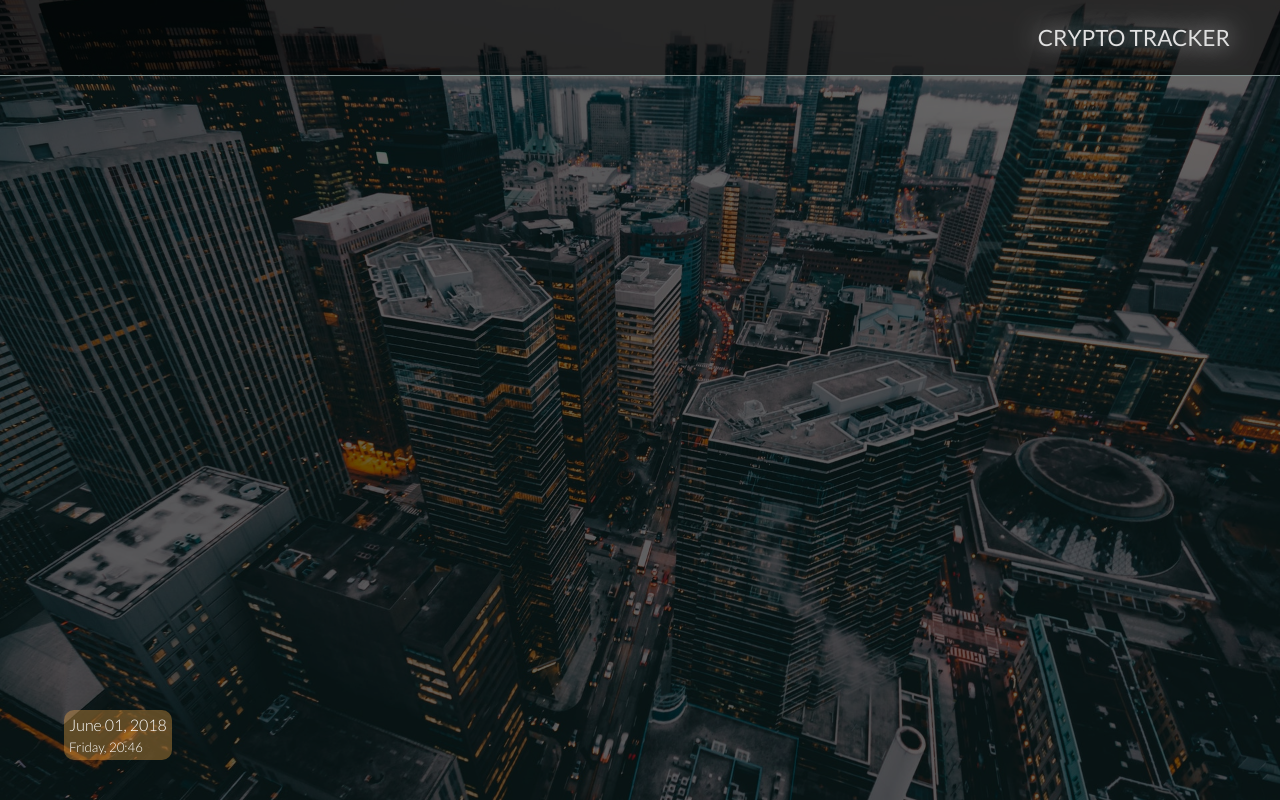
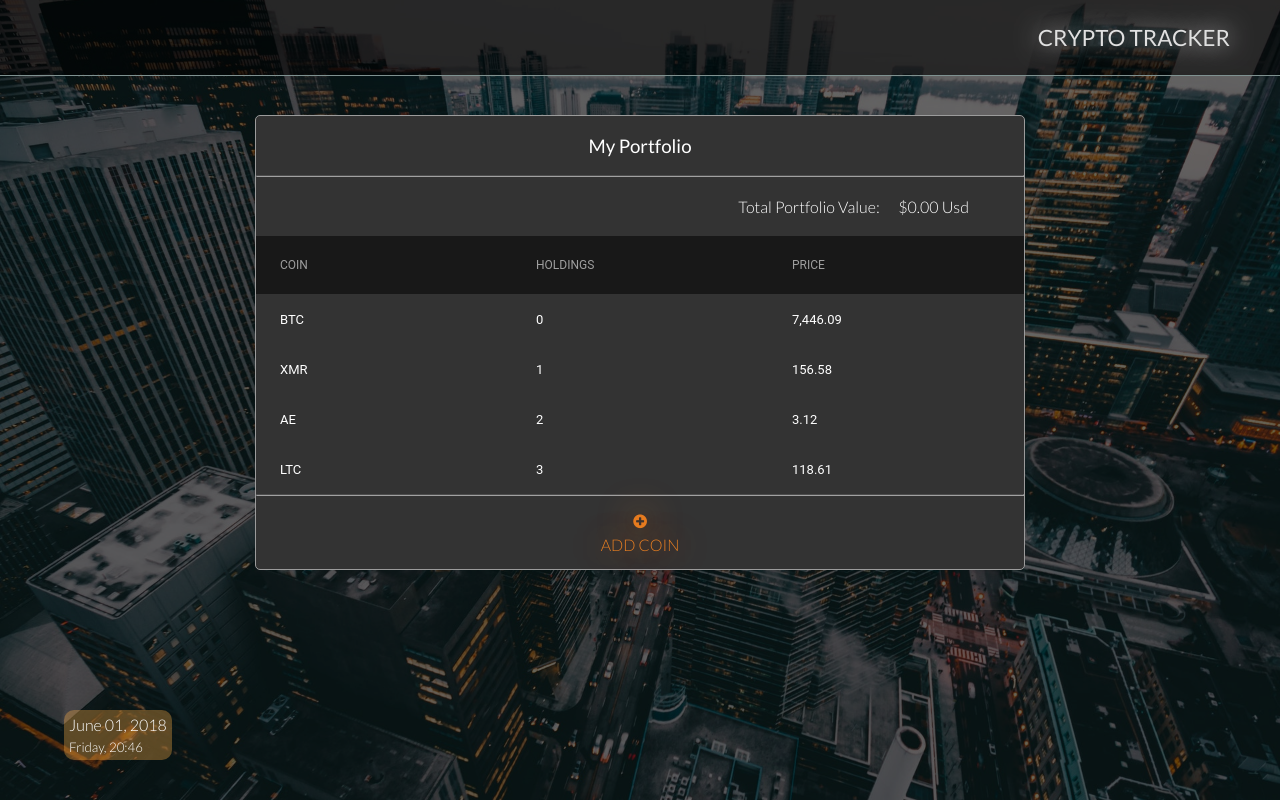
Before and after one commit to EugeCos/crypto-tracker, a React (Create React App) app: page / in a window 1280 px wide. Built offline with nearby package versions, Linux system fonts and the light colour scheme; no server answers.

Commit message:
finalized styling

```diff
--- a/package.json
+++ b/package.json
@@ -4,6 +4,7 @@
   "private": true,
   "dependencies": {
     "axios": "^0.18.0",
+    "font-awesome": "^4.7.0",
     "material-ui": "^0.20.1",
     "moment": "^2.22.1",
     "react": "^16.4.0",
--- a/src/App.css
+++ b/src/App.css
@@ -8,11 +8,12 @@ body {
 }
 
 .bg-image {
-    position: absolute;
+    position: fixed;
     background: url("/img/bg.jpeg");
     background-size: cover;
     background-position: center;
     width: 100%;
     height: 100vh;
-    opacity: 0.4
+    opacity: 0.4;
+    z-index: -1
 }
--- a/src/App.js
+++ b/src/App.js
@@ -2,7 +2,7 @@ import React, { Component } from "react";
 
 // -----------COMPONENTS-----------
 import Navbar from "./components/Navbar/Navbar";
-import Timer from "./components/Timer/Timer";
+import View from "./components/View/View";
 
 // ----------CSS----------
 import "./App.css";
@@ -13,7 +13,7 @@ class App extends Component {
       <div>
         <div className="bg-image" />
         <Navbar />
-        <Timer className="timer-container" />
+        <View />
       </div>
     );
   }
--- /dev/null
+++ b/src/components/CurrencyContainer/CurrencyContainer.css
@@ -0,0 +1,54 @@
+.currency-container {
+    width: 60%;
+    height: auto;
+    min-height: 400px;
+    border: 1px solid rgb(155, 155, 155);
+    border-radius: 5px;
+    background: #333;
+    color: #fff;
+    margin: 40px;
+    /* opacity: 0.9; */
+}
+
+h3 {
+    font-weight: 400;
+    text-align: center;
+}
+
+hr {
+    margin: 0;
+    border-color: rgb(161, 161, 161)
+}
+
+.total-value-line {
+    display: flex;
+    justify-content: flex-end;
+    padding: 15px 50px
+}
+
+.add-coin {
+    cursor: pointer;
+    text-align: center;
+    width: 12%;
+    align-items: center;
+    color: #e67e22;
+    text-shadow: 0 0 35px #e67e22;
+    z-index: 100;
+    border-radius: 5px;
+    padding: 0 10px;
+    margin: 15px auto;
+}
+
+.fa {
+    /* margin: 0 5px 0 0; */
+}
+
+/* -----------TABLE STYLES----------- */
+
+.table-row {
+    color: #fff !important;
+}
+
+.table-row:hover {
+    background-color: rgb(65, 65, 65)
+}
--- /dev/null
+++ b/src/components/CurrencyContainer/CurrencyContainer.js
@@ -0,0 +1,113 @@
+import React, { Component } from "react";
+
+// ---------MATERIAL UI---------
+import {
+  Table,
+  TableBody,
+  TableHeader,
+  TableHeaderColumn,
+  TableRow,
+  TableRowColumn
+} from "material-ui/Table";
+
+// ---------CSS---------
+import "./CurrencyContainer.css";
+
+const tableData = [
+  {
+    name: "BTC",
+    status: "7,446.09"
+  },
+  {
+    name: "XMR",
+    status: "156.58"
+  },
+  {
+    name: "AE",
+    status: "3.12"
+  },
+  {
+    name: "LTC",
+    status: "118.61"
+  }
+];
+
+export default class CurrencyContainer extends Component {
+  constructor() {
+    super();
+    this.state = {
+      totalPortfolioValue: "0.00"
+    };
+  }
+
+  getRates = () => {
+    let url =
+      "https://min-api.cryptocompare.com/data/price?fsym=BTC&tsyms=USD,JPY,EUR";
+
+    fetch(url)
+      .then(resp => console.log(resp.json()))
+      .catch(error => console.log(error));
+  };
+
+  addCoin = () => {
+    console.log("Added a coin");
+  };
+
+  componentWillMount() {
+    this.getRates();
+  }
+  render() {
+    const { totalPortfolioValue } = this.state;
+
+    return (
+      <div className="currency-container">
+        <h3>My Portfolio</h3>
+        <hr />
+        <div className="total-value-line">
+          <h4>
+            Total Portfolio Value:&nbsp;&nbsp;&nbsp;&nbsp;&nbsp; ${
+              totalPortfolioValue
+            }
+            &nbsp;Usd
+          </h4>
+        </div>
+        <Table style={{ backgroundColor: "#333", borderCollapse: "separate" }}>
+          <TableHeader
+            style={{
+              backgroundColor: "rgb(24, 24, 24)"
+            }}
+            adjustForCheckbox={false}
+            displaySelectAll={false}>
+            <TableRow>
+              <TableHeaderColumn tooltip="Coin Name and Logo">
+                COIN
+              </TableHeaderColumn>
+              <TableHeaderColumn tooltip="Your Holdings">
+                HOLDINGS
+              </TableHeaderColumn>
+              <TableHeaderColumn tooltip="Coin Price">PRICE</TableHeaderColumn>
+            </TableRow>
+          </TableHeader>
+          <TableBody displayRowCheckbox={false}>
+            {tableData.map((row, index) => (
+              <TableRow
+                className="table-row"
+                key={index}
+                displayBorder={false}
+                selectable={false}>
+                <TableRowColumn>{row.name}</TableRowColumn>
+                <TableRowColumn>{index}</TableRowColumn>
+                <TableRowColumn>{row.status}</TableRowColumn>
+              </TableRow>
+            ))}
+          </TableBody>
+        </Table>
+        <hr />
+        <div className="add-coin" onClick={this.addCoin}>
+          <i className="fa fa-plus-circle" />
+          <h4>ADD COIN</h4>
+        </div>
+      </div>
+    );
+  }
+}
--- a/src/components/Navbar/Navbar.css
+++ b/src/components/Navbar/Navbar.css
@@ -7,6 +7,7 @@
     display: flex;
     justify-content: flex-end;
     align-items: center;
+    z-index: 15
 }
 
 p {
--- /dev/null
+++ b/src/components/View/View.css
@@ -0,0 +1,5 @@
+.view-container {
+    padding-top: 75px;
+    display: flex;
+    justify-content: center;
+}
--- /dev/null
+++ b/src/components/View/View.js
@@ -0,0 +1,19 @@
+import React, { Component } from "react";
+
+// --------COMPONENTS---------
+import CurrencyContainer from "../CurrencyContainer/CurrencyContainer";
+import Timer from "../Timer/Timer";
+
+// ---------CSS---------
+import "./View.css";
+
+export default class View extends Component {
+  render() {
+    return (
+      <div className="view-container">
+        <CurrencyContainer />
+        <Timer className="timer-container" />
+      </div>
+    );
+  }
+}
--- a/src/index.js
+++ b/src/index.js
@@ -8,6 +8,9 @@ import registerServiceWorker from "./registerServiceWorker";
 // ----------CSS----------
 import "./css/global.css";
 
+/*-------------FONT-AWESOME-------------*/
+import "../node_modules/font-awesome/css/font-awesome.min.css";
+
 ReactDOM.render(
   <BrowserRouter>
     <MuiThemeProvider>
```
Also changed, not shown: 1 other file (tests, documents, lock files or other folders).
